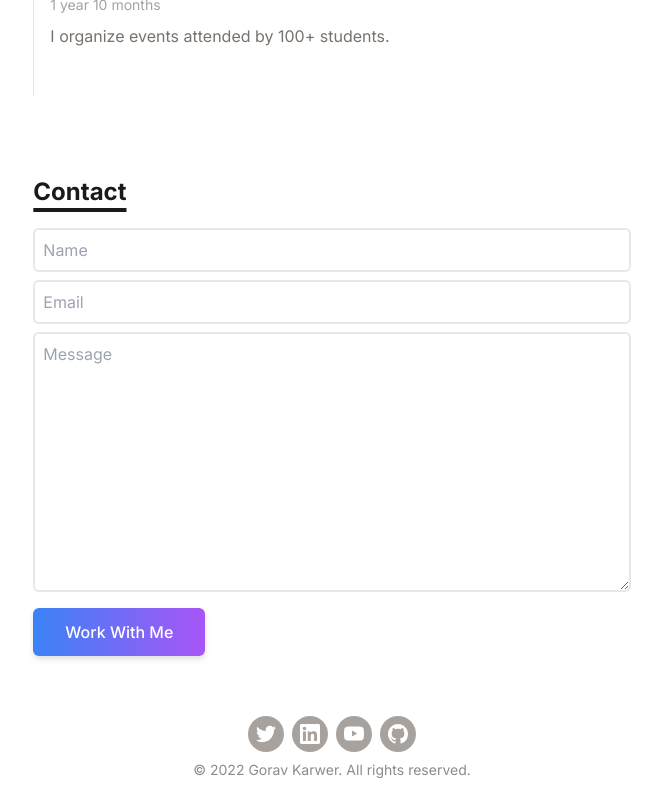
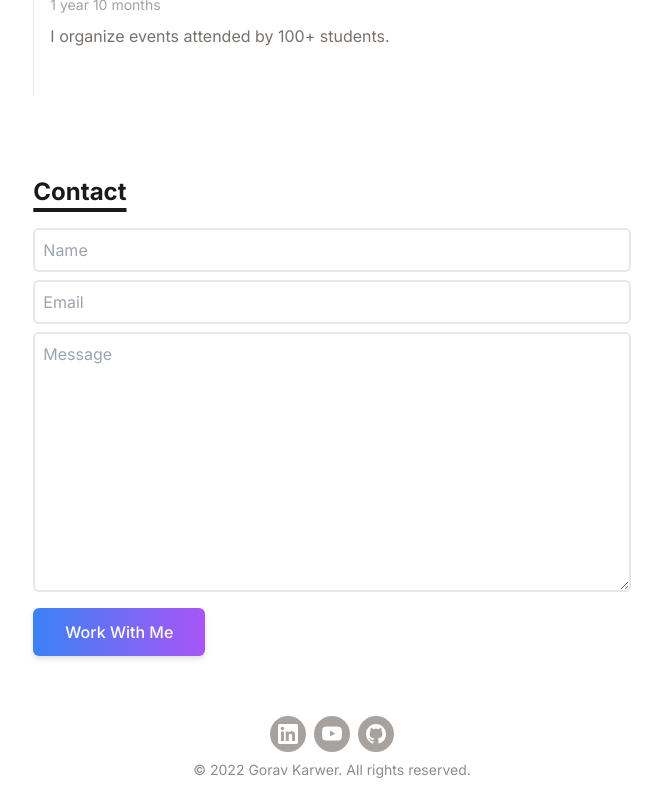
Before and after one commit to Gorav-K/GoravK, a React (Vite) app: page / in a window 1280 px wide. Shown: the part 1458-2258 px from the top of the page, without its empty margins (308-970 px from the left). Built offline with nearby package versions, Linux system fonts and the light colour scheme.

Commit message:
update base path to fix the asset path v4

```diff
--- a/src/components/Footer.jsx
+++ b/src/components/Footer.jsx
@@ -7,19 +7,7 @@ function Footer() {
 					<div>
 						<div className="flex flex-wrap justify-center gap-2">
 							<a
-								href="https://twitter.com/forrestpknight"
-								className="bg-stone-400 p-2 font-semibold text-white inline-flex items-center space-x-2 rounded-full">
-								<svg
-									className="w-5 h-5 fill-current"
-									role="img"
-									xmlns="http://www.w3.org/2000/svg"
-									viewBox="0 0 24 24"
-								>
-									<path d="M23.953 4.57a10 10 0 01-2.825.775 4.958 4.958 0 002.163-2.723c-.951.555-2.005.959-3.127 1.184a4.92 4.92 0 00-8.384 4.482C7.69 8.095 4.067 6.13 1.64 3.162a4.822 4.822 0 00-.666 2.475c0 1.71.87 3.213 2.188 4.096a4.904 4.904 0 01-2.228-.616v.06a4.923 4.923 0 003.946 4.827 4.996 4.996 0 01-2.212.085 4.936 4.936 0 004.604 3.417 9.867 9.867 0 01-6.102 2.105c-.39 0-.779-.023-1.17-.067a13.995 13.995 0 007.557 2.209c9.053 0 13.998-7.496 13.998-13.985 0-.21 0-.42-.015-.63A9.935 9.935 0 0024 4.59z" />
-								</svg>
-							</a>
-							<a
-								href="https://linkedin.com/in/forrestpknight"
+								href="https://www.linkedin.com/in/gorav-karwer-6620b4211/"
 								className="bg-stone-400 p-2 font-semibold text-white inline-flex items-center space-x-2 rounded-full">
 								<svg
 								className="w-5 h-5 fill-current"
@@ -33,7 +21,7 @@ function Footer() {
 								</svg>
 							</a>
 							<a
-								href="https://youtube.com/fknight"
+								href="https://www.youtube.com/channel/UCuwXLfby7NQpXWo85h5mSOw"
 								className="bg-stone-400 p-2 font-semibold text-white inline-flex items-center space-x-2 rounded-full">
 								<svg
 								className="w-5 h-5 fill-current"
@@ -44,7 +32,7 @@ function Footer() {
 								</svg>
 							</a>
 							<a
-								href="https://github.com/forrestknight"
+								href="https://github.com/Gorav-K"
 								className="bg-stone-400 p-2 font-semibold text-white inline-flex items-center space-x-2 rounded-full">
 								<svg
 								xmlns="http://www.w3.org/2000/svg"
--- a/src/data/portfolio.js
+++ b/src/data/portfolio.js
@@ -1,19 +1,19 @@
 export default [
    {
       title: 'Bananabank 🍌🏦',
-      imgUrl: '/assets/terminal-website.jpg',
+      imgUrl: '/GoravK/assets/terminal-website.jpg',
       stack: ['HTML', 'CSS', 'JavaScript'],
       link: 'https://fkcodes.com',
    },
    {
       title: 'Cinemaware 🎥',
-      imgUrl: '/assets/cinemaware.png',
+      imgUrl: '/GoravK/assets/cinemaware.png',
       stack: ['Bootstrap', 'Sql', 'Node.js','Docker'],
       link: 'https://github.com/rafdeguzman/CinemaWareWebsite',
    },
    {
       title: 'Dino D-evolution 🦖',
-      imgUrl: '/assets/dino.png',
+      imgUrl: '/GoravK/assets/dino.png',
       stack: ['Teachable Machine', 'p5.js', 'JavaScript', 'HTML', 'CSS'],
       link: 'https://youtu.be/A8eegxL82PI',
    },
```
